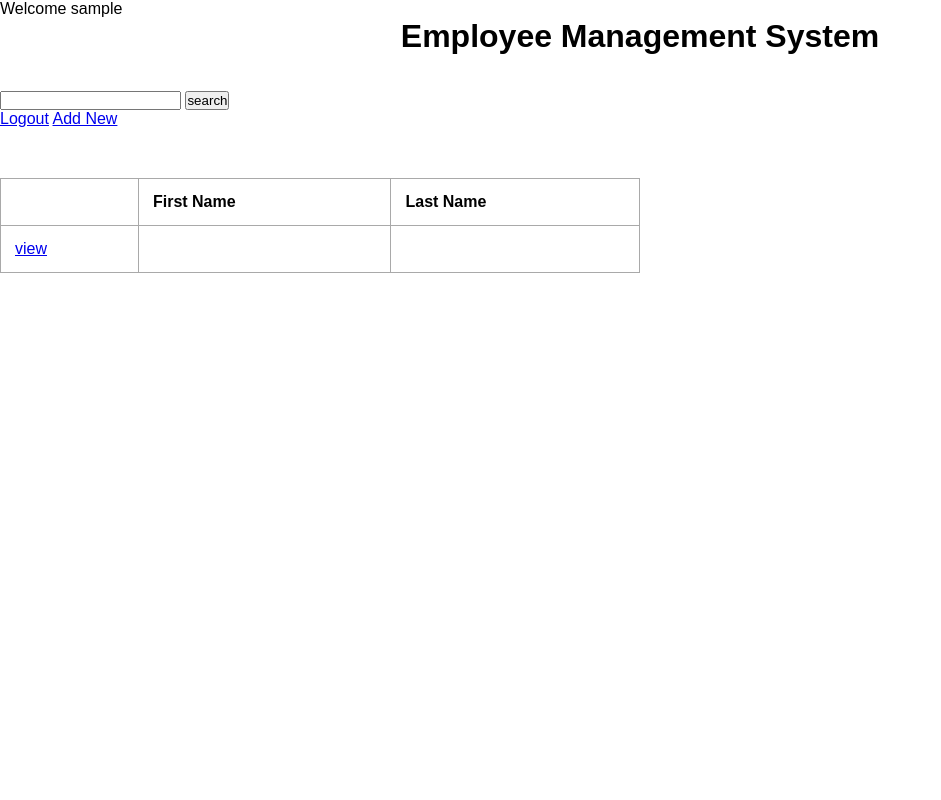
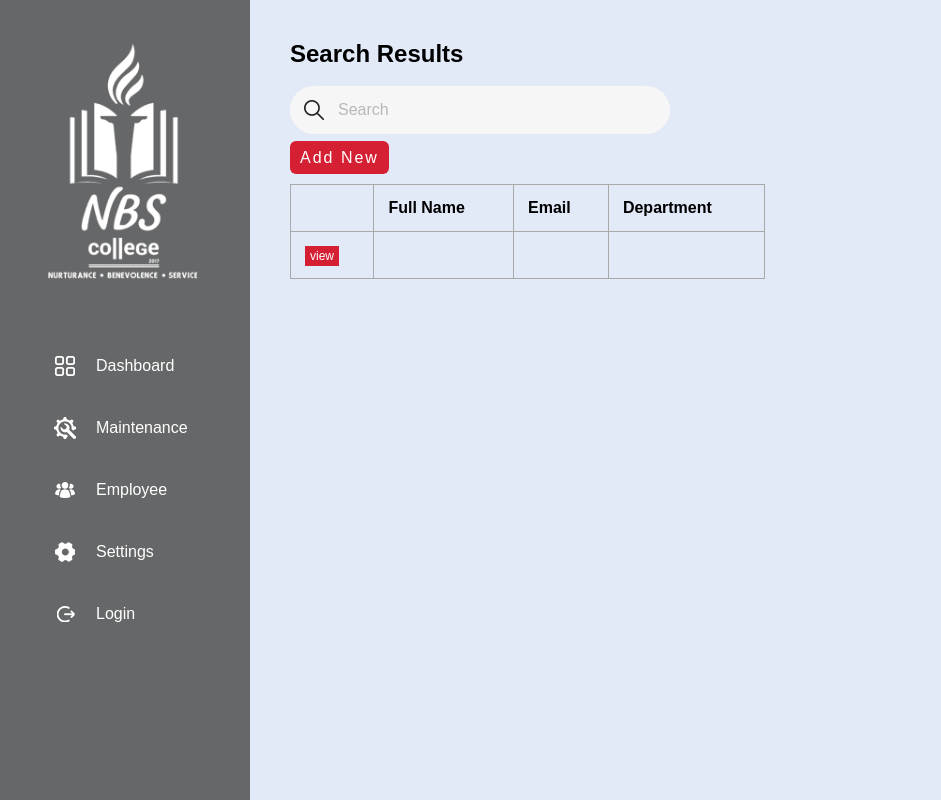
Before and after one commit to azzelwee/schoolkit, a PHP site: page /result.php?search=1 in a window 1280 px wide. Shown: the whole page, without its empty margins (0-941 px from the left). Run offline with PHP 8.4, Linux system fonts and the light colour scheme; the visitor is signed in with stand-in values (Sample User, id 1); data that the repository does not hold is empty.

Commit message:
update latest

```diff
--- a/css/style.css
+++ b/css/style.css
@@ -214,16 +214,14 @@
 }
 
 .button-container {
-    margin: 0;
-    float: right;
-    padding: 1rem 0 2rem 0;
+    float: left;
+        margin-top: 15px;
 
 }
 
 .button-container a {
-    float: right;
-    border: 1px solid rgb(2, 94, 139);
-    background: rgb(2, 110, 165);
+    background: #d52033;
+        border-radius: 6px;
     padding: 8px 10px 8px 10px;
     color: white;
     text-decoration: none;
--- a/delete.php
+++ b/delete.php
@@ -8,5 +8,5 @@
     $id = $_POST['ID'];
     $sql = "DELETE FROM employee_list WHERE id = '$id'";
     $con->query($sql) or die ($con->error);
-    echo header ("Location: index.php");
+    echo header ("Location: employee.php");
 }
--- a/result.php
+++ b/result.php
@@ -1,14 +1,14 @@
 <?php
 
-if(!isset($_SESSION)){
-    session_start();
-}
+// if(!isset($_SESSION)){
+//     session_start();
+// }
 
-if(isset($_SESSION['UserLogin'])){
-    echo "Welcome " .$_SESSION['UserLogin'];
-} else {
-    echo "Welcome Guest";
-}
+// if(isset($_SESSION['UserLogin'])){
+//     echo "Welcome " .$_SESSION['UserLogin'];
+// } else {
+//     echo "Welcome Guest";
+// }
 
 
 include_once("connections/connection.php");
@@ -16,7 +16,7 @@
 $con = connection();
 $search = $_GET['search'];
 
-$sql = "SELECT * FROM employee_list WHERE first_name LIKE '%$search%' || last_name LIKE '%$search%' ORDER BY id DESC";
+$sql = "SELECT * FROM employee_list WHERE full_name LIKE '%$search%' ORDER BY id DESC";
 $employee = $con->query($sql) or die ($con->error);
 $row = $employee->fetch_assoc();
 
@@ -27,45 +27,72 @@
 <head>
     <meta charset="UTF-8">
     <meta name="viewport" content="width=device-width, initial-scale=1.0">
-    <title>Employee Management System</title>
+    <title>Results</title>
     <link rel="stylesheet" href="css/style.css">
-
 </head>
 <body>
-    <h1>Employee Management System</h1>
-    <br>
-    <br>
+    <div class="header">
+        <div class="side-nav">
+            <a href="#"class="logo">
+                <img src="img/nbswhite.png" class="logo-img">
+            </a>
+            <ul class="nav-links">
+                <li><a href="dashboard.php"><img src="img/dashboard.png" class="imgs"><p>Dashboard</p></a></li>
+                <li><a href="#"><img src="img/structures.png"><p>Maintenance</p></a></li>
+                <li><a href="employee.php"><img src="img/groups.png"><p>Employee</p></a></li>
+                <li><a href="#"><img src="img/settings.png"><p>Settings</p></a></li>
+                <?php if(isset($_SESSION['UserLogin'])){?>
+                    <li><a href="logout.php"><img src="img/out.png"><p>Logout</p></a></li>
+                    <?php } else {?>
 
-    <form action="result.php" method="get">
-    <input type="text" name="search" id="search">
-        <button type="submit">search</button>
-    </form>
+                    <li><a href="login.php"><img src="img/out.png"><p>Login</p></a></li>
+                <?php } ?>
 
-    <?php if(isset($_SESSION['UserLogin'])){?>
-    <a href="logout.php">Logout</a>
-    <?php } else {?>
+                <div class="active">
+                </div>
+            </ul>
 
-    <a href="login.php">Login</a>
-    <?php } ?>
+    </div>
 
-    <a href="add.php">Add New</a>
+
+    <div class="right-container">
+
+        <h2>Search Results</h2></br>
+        <form action="result.php" method="get">
+        <div class="search">
+            <img src="img/search.png" class="search-icon">
+            <input class="search-input" name="search" placeholder="Search">
+        </div>
+        </form>
+
+        <div class="button-container">
+            <a href="add2.php">Add New</a>
+        </div>
+
     <table>
         <thead>
         <tr>
             <th></th>
-            <th>First Name</th>
-            <th>Last Name</th>
+            <th>Full Name</th>
+            <th>Email</th>
+            <th>Department</th>
         </tr>
         </thead>
         <tbody>
         <?php do{ ?>
         <tr>
-            <td><a href="details.php?ID=<?php echo $row['id'];?>">view</a></td>
-            <td><?php echo $row['first_name']; ?></td>
-            <td><?php echo $row['last_name']; ?></td>
+            <td><a href="details.php?ID=<?php echo $row['id'];?>"
+            class="button-small">view</a></td>
+            <td><?php echo $row['full_name']; ?></td>
+            <td><?php echo $row['contact_information']; ?></td>
+            <td><?php echo $row['department']; ?></td>
         </tr>
         <?php }while($row = $employee->fetch_assoc()); ?>
         </tbody>
     </table>
+
+
+
+
 </body>
 </html>
```
Also changed, not shown: other parts of css/style.css (+11 -11 lines), add.php (+19 -16 lines), add2.php (+33 -23 lines), dashboard.php (+11 -6 lines), details.php (+53 -18 lines), edit.php (+61 -21 lines), employee.php (+16 -19 lines).
